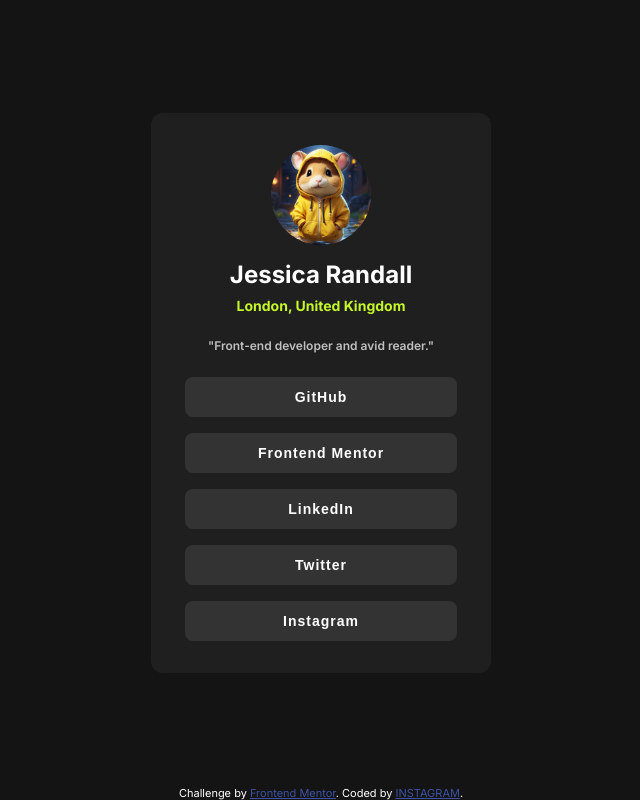
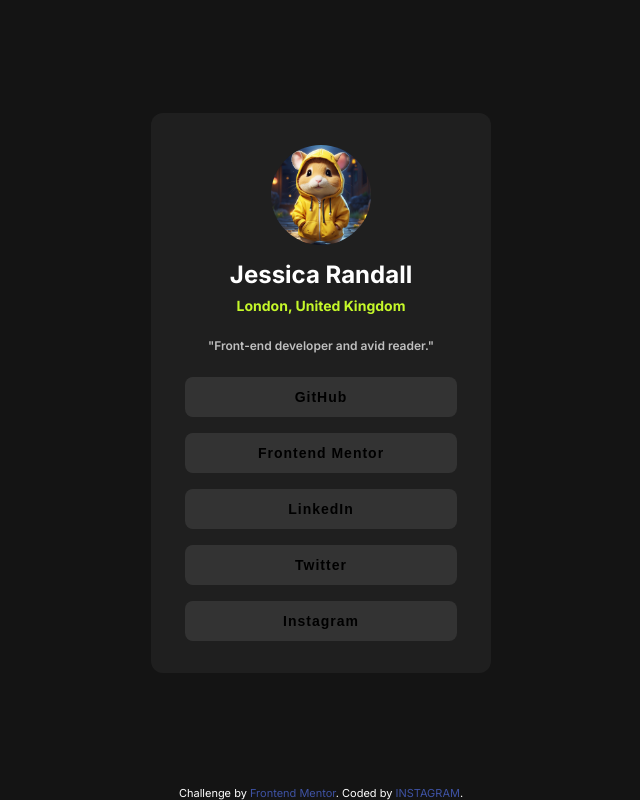
Before and after one commit to Siddarth-abcs/social-links-profile-main, a plain HTML site: page index.html in a window 1280 px wide. Shown: the whole page, without its empty margins (319-959 px from the left). Drawn offline with Linux system fonts and the light colour scheme.

Commit message:
Update style.css

```diff
--- a/style.css
+++ b/style.css
@@ -68,15 +68,25 @@
         border-radius: 0.5rem;
         border: none;
         background-color: var(--neutral-grey);
-        color: var(--neutral-white);
         font-weight: 700;
         font-size: 14px;
         letter-spacing: 1px;
+        display: flex;
+        justify-content: center;
+        align-items: center;
+    }
+    a{
+      text-decoration: none;
+      color: var(--neutral-white);
     }
     .btn:hover{
         background-color: var(--primary-green);
         color: var(--neutral-dark-grey);
-    }
+    a{
+        color: var(--neutral-dark-grey);
+      }
+      }
+
     .lastbtn{
         margin-bottom: 2rem;
     }
```
